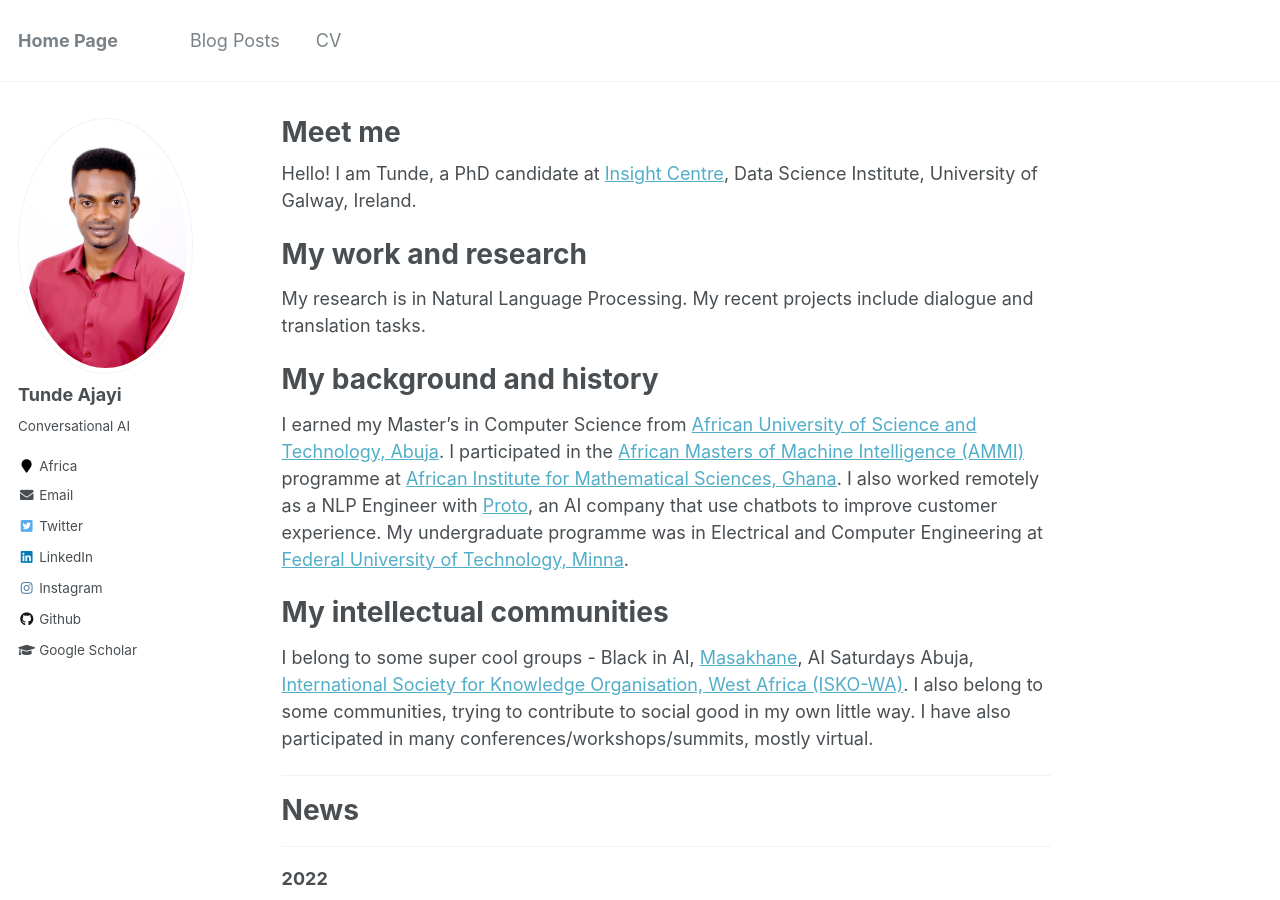
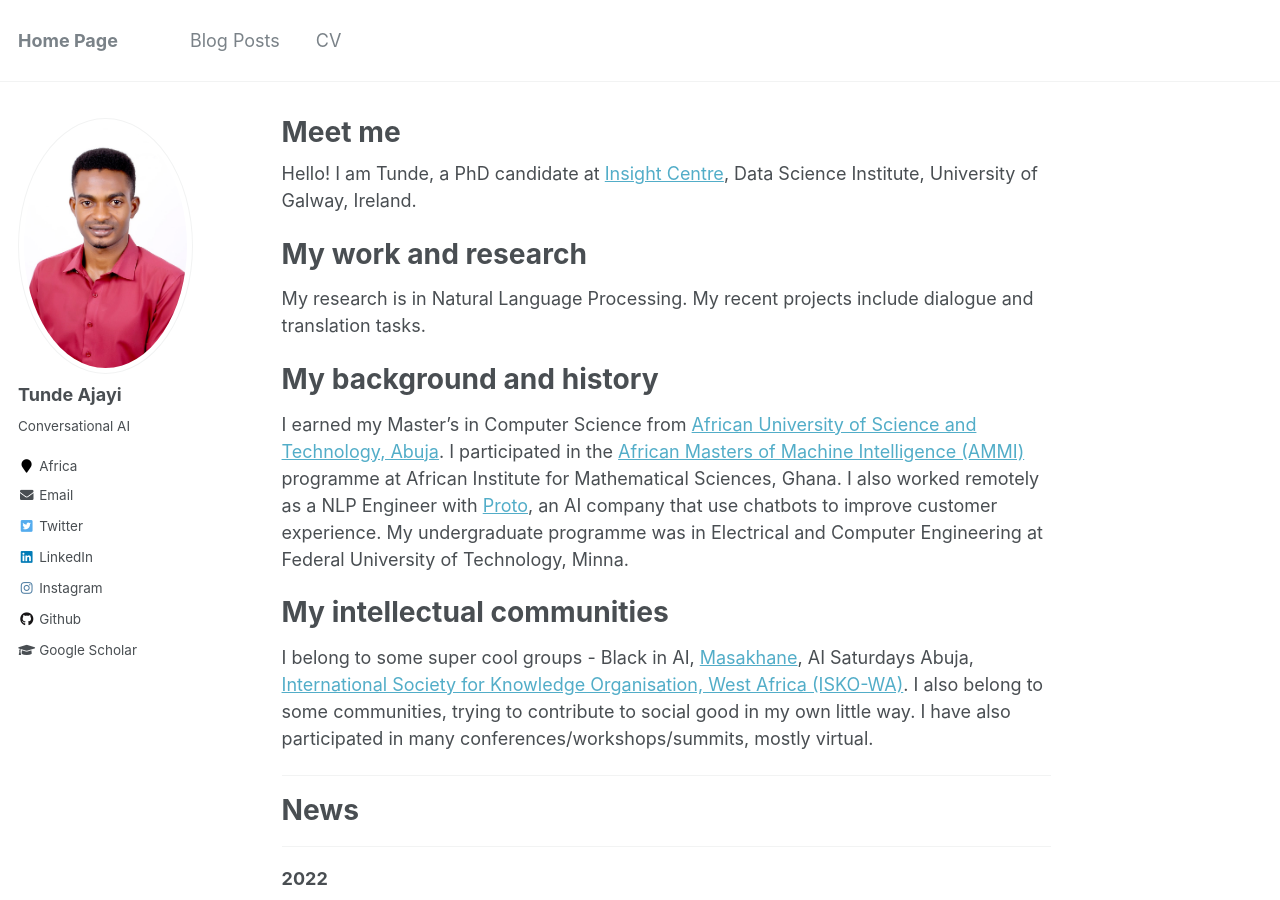
Before and after one commit to tundeajayi/tundeajayi.github.io, a Jekyll site: the page built from _pages/about.md, in a window 1280 px wide and 900 px high. Built offline with Jekyll 4.4.1, drawn with Linux system fonts in a browser that asks for light colours; part of the change alters nothing that is shown.

Commit message:
update bio

```diff
--- a/_pages/about.md
+++ b/_pages/about.md
@@ -19,7 +19,7 @@ My research is in Natural Language Processing. My recent projects include dialog
 My background and history
 ======
 
-I earned my Master's in Computer Science from [African University of Science and Technology, Abuja](https://aust.edu.ng). I participated in the [African Masters of Machine Intelligence (AMMI)](https://aimsammi.org) programme at [African Institute for Mathematical Sciences, Ghana](https://aims.edu.gh). I also worked remotely as a NLP Engineer with [Proto](https://www.proto.cx/), an AI company that use chatbots to improve customer experience. My undergraduate programme was in Electrical and Computer Engineering at [Federal University of Technology, Minna](https://futminna.edu.ng).
+I earned my Master's in Computer Science from [African University of Science and Technology, Abuja](https://aust.edu.ng). I participated in the [African Masters of Machine Intelligence (AMMI)](https://aimsammi.org) programme at African Institute for Mathematical Sciences, Ghana. I also worked remotely as a NLP Engineer with [Proto](https://www.proto.cx/), an AI company that use chatbots to improve customer experience. My undergraduate programme was in Electrical and Computer Engineering at Federal University of Technology, Minna.
 
 My intellectual communities
 ======
```
